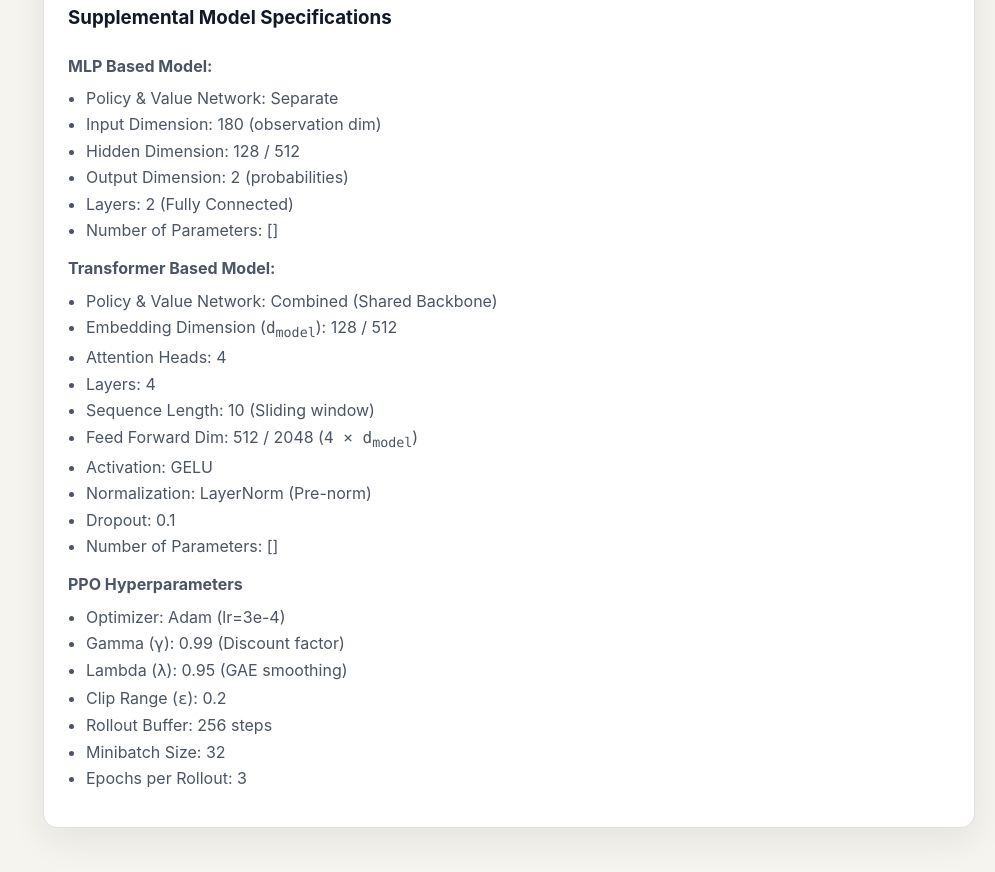
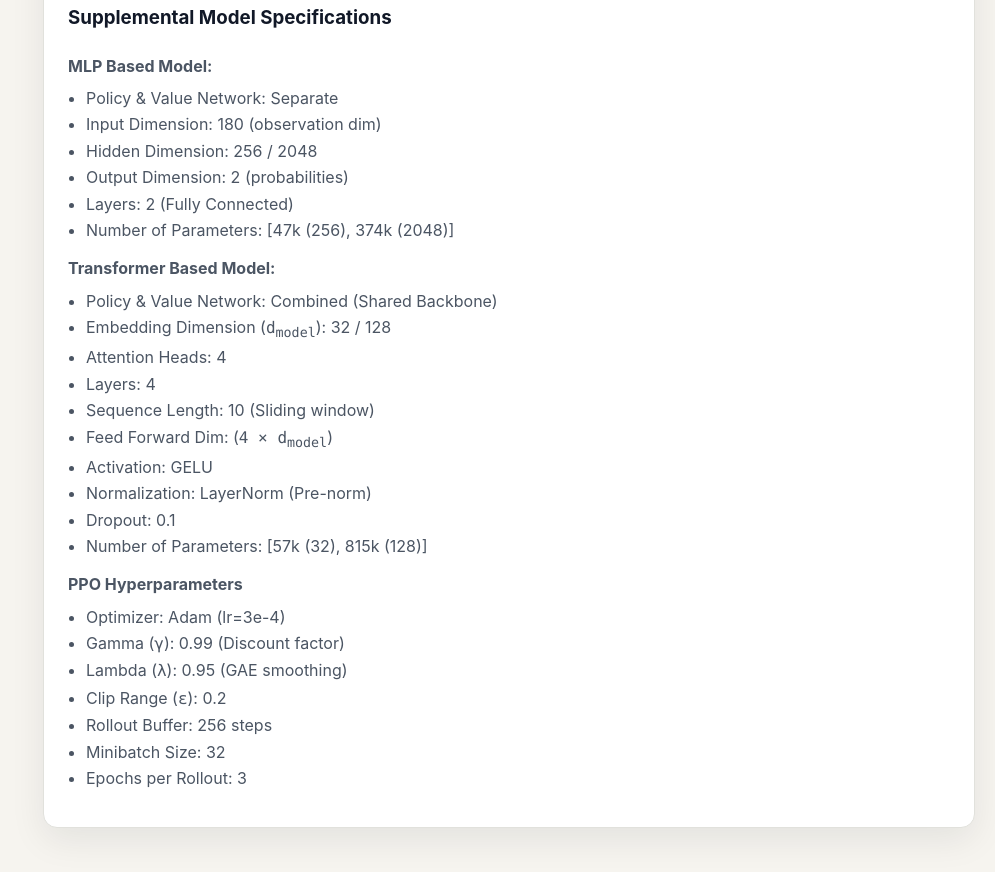
Before and after one commit to ggoodwinwilson/ggoodwinwilson.github.io, a plain HTML site: page projects/flappy-bird-ppo.html in a window 1280 px wide. Shown: the part 6791-7663 px from the top of the page, without its empty margins (285-1280 px from the left). Drawn offline with Linux system fonts and the light colour scheme.

Commit message:
added num parameters for each model run

```diff
--- a/projects/flappy-bird-ppo.html
+++ b/projects/flappy-bird-ppo.html
@@ -162,24 +162,24 @@
         <ul>
           <li>Policy &amp; Value Network: Separate</li>
           <li>Input Dimension: 180 (observation dim)</li>
-          <li>Hidden Dimension: 128 / 512</li>
+          <li>Hidden Dimension: 256 / 2048</li>
           <li>Output Dimension: 2 (probabilities)</li>
           <li>Layers: 2 (Fully Connected)</li>
-          <li>Number of Parameters: []</li>
+          <li>Number of Parameters: [47k (256), 374k (2048)]</li>
         </ul>
 
         <p><strong>Transformer Based Model:</strong></p>
         <ul>
           <li>Policy &amp; Value Network: Combined (Shared Backbone)</li>
-          <li>Embedding Dimension (<span class="math">d<sub>model</sub></span>): 128 / 512</li>
+          <li>Embedding Dimension (<span class="math">d<sub>model</sub></span>): 32 / 128</li>
           <li>Attention Heads: 4</li>
           <li>Layers: 4</li>
           <li>Sequence Length: 10 (Sliding window)</li>
-          <li>Feed Forward Dim: 512 / 2048 (<span class="math">4 &times; d<sub>model</sub></span>)</li>
+          <li>Feed Forward Dim: (<span class="math">4 &times; d<sub>model</sub></span>)</li>
           <li>Activation: GELU</li>
           <li>Normalization: LayerNorm (Pre-norm)</li>
           <li>Dropout: 0.1</li>
-          <li>Number of Parameters: []</li>
+          <li>Number of Parameters: [57k (32), 815k (128)]</li>
         </ul>
 
         <p><strong>PPO Hyperparameters</strong></p>
```
